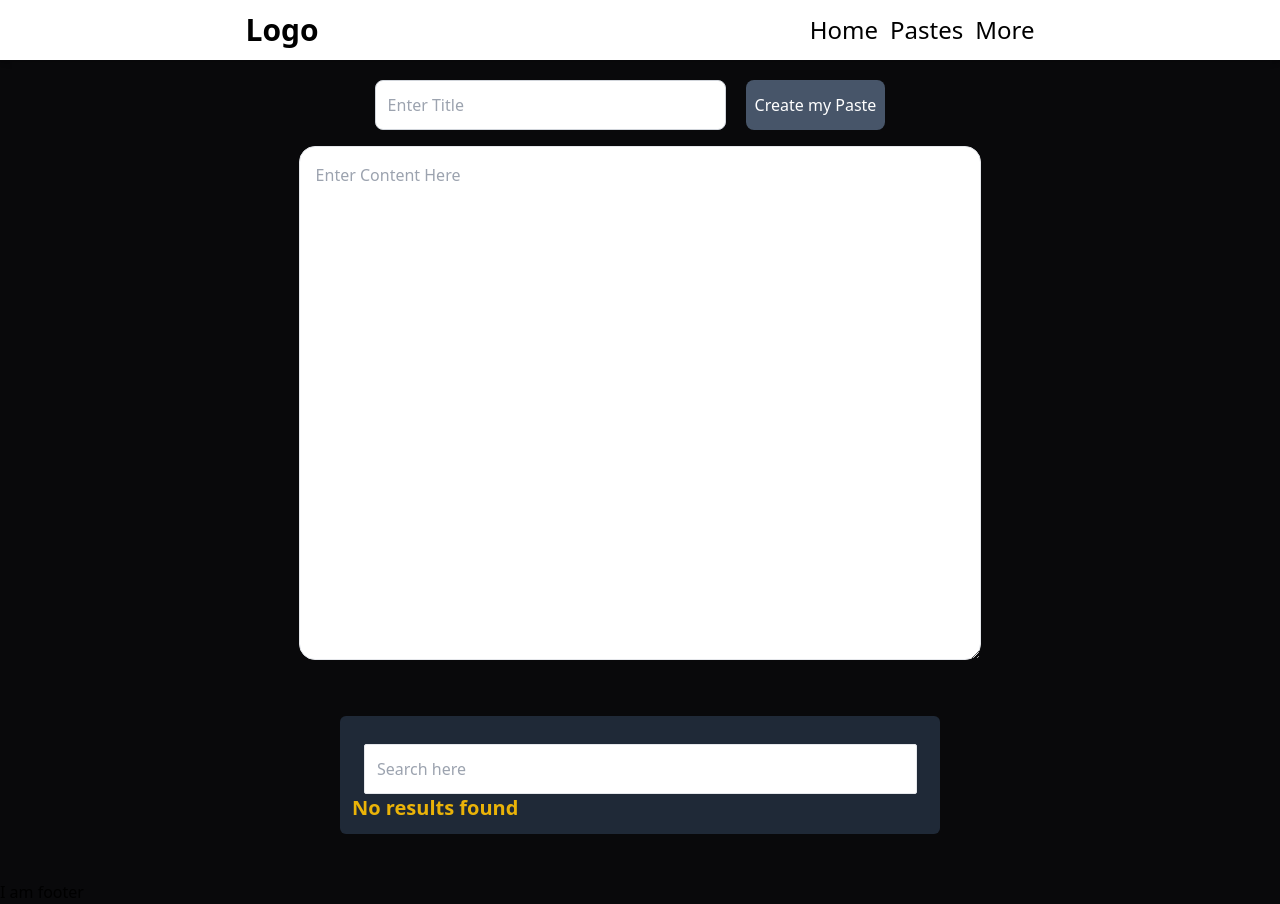
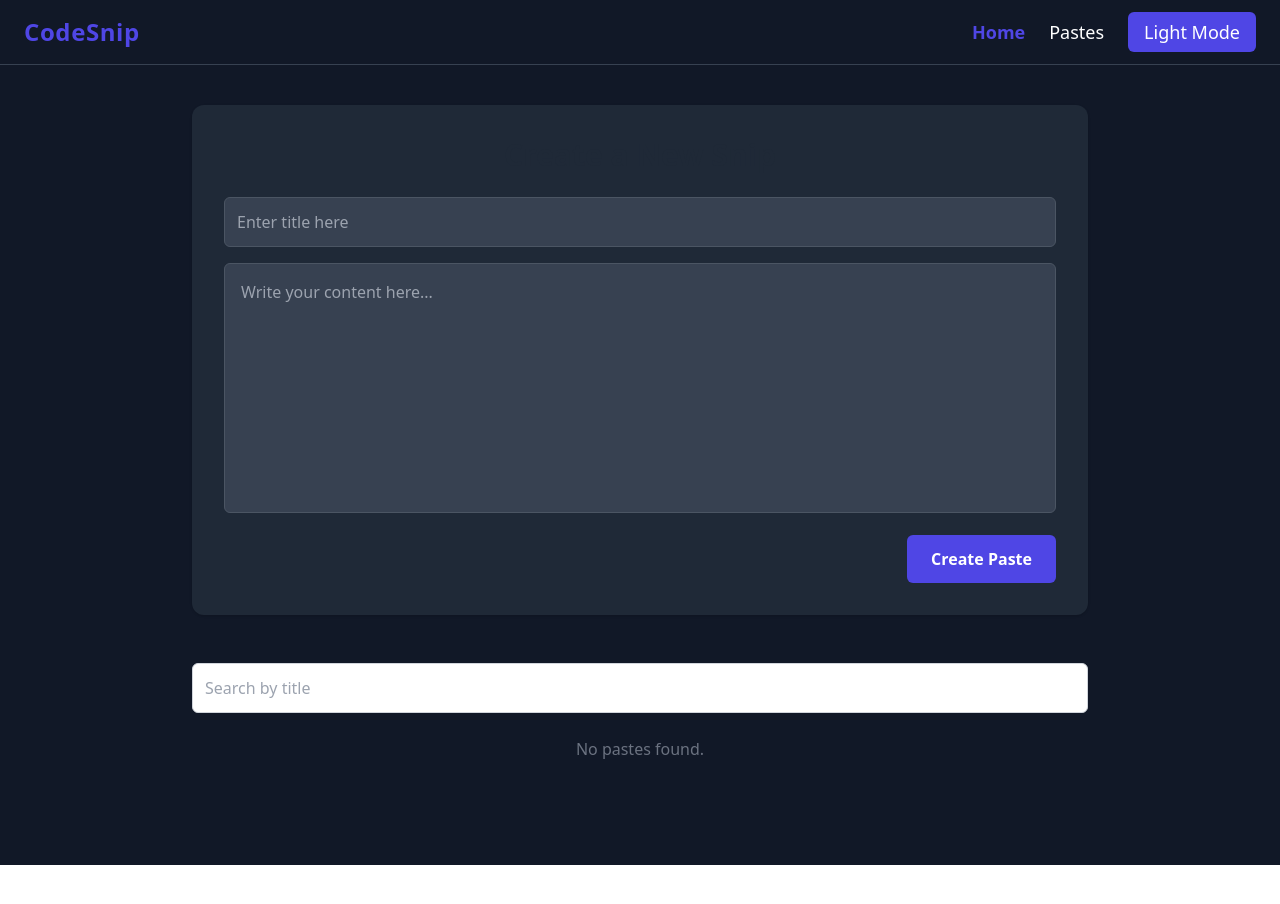
Before and after one commit to ghulamali17/paste-app, a React (Vite) app: page / in a window 1280 px wide. Shown: the top 904 px of the page. After the commit the page ends 865 px from the top, so only its background shows below. Built offline with nearby package versions, Linux system fonts and the light colour scheme.

Commit message:
Update UI styles and layout for Home and Navbar components

```diff
--- a/src/App.css
+++ b/src/App.css
@@ -1,3 +1,3 @@
-body{
-    background-color: #09090B;
+body {
+  transition: background 0.3s ease, color 0.3s ease;
 }
--- /dev/null
+++ b/src/Redux/ThemeSlice.js
@@ -0,0 +1,19 @@
+// Redux/ThemeSlice.js
+import { createSlice } from "@reduxjs/toolkit";
+
+const initialState = {
+  mode: "dark", // or 'dark'
+};
+
+const themeSlice = createSlice({
+  name: "theme",
+  initialState,
+  reducers: {
+    toggleTheme: (state) => {
+      state.mode = state.mode === "light" ? "dark" : "light";
+    },
+  },
+});
+
+export const { toggleTheme } = themeSlice.actions;
+export default themeSlice.reducer;
--- a/src/Redux/pasteSlice.js
+++ b/src/Redux/pasteSlice.js
@@ -40,6 +40,7 @@ export const pasteSlice = createSlice({
       localStorage.setItem("pastes", JSON.stringify(state.pastes));
       toast.success("Paste Removed");
     },
+
   },
 });
 
--- a/src/Redux/store.js
+++ b/src/Redux/store.js
@@ -1,10 +1,10 @@
 import { configureStore } from "@reduxjs/toolkit";
 import pasteReducer from "./PasteSlice";
+import themeReducer from "./ThemeSlice"; // ✅
 
 export const store = configureStore({
   reducer: {
     paste: pasteReducer,
+    theme: themeReducer, // ✅
   },
 });
-
-export default store;
--- a/src/components/AppLayout.jsx
+++ b/src/components/AppLayout.jsx
@@ -1,18 +1,18 @@
-import React from 'react'
-import Navbar from './Navbar'
-import { Outlet } from 'react-router-dom'
-import Footer from './Footer'
+// components/AppLayout.jsx
+import React from "react";
+import { Outlet } from "react-router-dom";
+import Navbar from "./Navbar";
+import { useSelector } from "react-redux";
 
 function AppLayout() {
+  const theme = useSelector((state) => state.theme.mode); // light or dark
+
   return (
-    <div>
-      <Navbar/>
-      <main>
-        <Outlet/>
-      </main>
-      <Footer/>
+    <div className={theme === "dark" ? "bg-gray-900 text-white min-h-screen" : "bg-white text-black min-h-screen"}>
+      <Navbar />
+      <Outlet />
     </div>
-  )
+  );
 }
 
-export default AppLayout
+export default AppLayout;
--- a/src/components/Footer.jsx
+++ b/src/components/Footer.jsx
@@ -3,7 +3,7 @@ import React from 'react'
 function Footer() {
   return (
     <div>
-      <h1>I am footer</h1>
+
     </div>
   )
 }
--- a/src/components/Home.jsx
+++ b/src/components/Home.jsx
@@ -10,75 +10,96 @@ function Home() {
   const [value, setValue] = useState("");
   const { id: pasteId } = useParams();
   const dispatch = useDispatch();
+  const allPaste = useSelector((state) => state.paste.pastes);
+  const theme = useSelector((state) => state.theme.mode); // <- theme access
 
-  const allPaste = useSelector((state) => state.paste.pastes);
+  useEffect(() => {
+    if (pasteId) {
+      const paste = allPaste.find((p) => p._id === pasteId);
+      if (paste) {
+        setTitle(paste.title);
+        setValue(paste.content);
+      }
+    }
+  }, [pasteId, allPaste]);
 
   const createPaste = () => {
+    if (!title.trim() || !value.trim()) {
+      toast.error("Title and content are required.");
+      return;
+    }
+
     const paste = {
-      title: title,
-      content: value,
+      title: title.trim(),
+      content: value.trim(),
       _id: pasteId || Date.now().toString(36),
       createdAt: new Date().toISOString(),
     };
 
     if (pasteId) {
-      // Update paste
-      if (title === "" || value === "") {
-        toast.error("All should be filled");
+      dispatch(updateToPaste(paste));
     } else {
-        dispatch(updateToPaste(paste));
-      }
-    } else {
-      if (title === "" || value === "") {
-        toast.error("All should be filled");
-      } else {
-        // Create new paste
       dispatch(addToPaste(paste));
       setTitle("");
       setValue("");
     }
-    }
   };
 
-  useEffect(() => {
-    if (pasteId) {
-      const paste = allPaste.find((p) => p._id === pasteId);
-      setTitle(paste.title);
-      setValue(paste.content);
-    }
-  }, [pasteId]);
+  return (
+    <div
+      className={`min-h-screen py-10 px-4 ${
+        theme === "dark" ? "bg-gray-900 text-white" : "bg-gray-50 text-black"
+      }`}
+    >
+      <div
+        className={`max-w-4xl mx-auto p-8 rounded-xl shadow ${
+          theme === "dark" ? "bg-gray-800" : "bg-white"
+        }`}
+      >
+        <h1 className="text-3xl font-bold mb-6 text-center">
+          <h1 className="text-3xl font-bold text-gray-800 mb-6 text-center">
+            {pasteId ? "Edit Snip" : "Create a New Snip"}
+          </h1>
+        </h1>
 
-  return (
-    <div className="max-w-[1170px] mt-5 mx-auto h-screen place-content-between">
-    <div className="title  flex justify-center">
+        <div className="space-y-4">
           <input
             type="text"
-       className="border border-gray-300  w-[30%] rounded-lg p-3 focus:outline-none focus:ring-2 focus:ring-primaryColor"
-        placeholder="Enter Title"
+            className={`w-full border rounded-md p-3 focus:ring-2 focus:outline-none ${
+              theme === "dark"
+                ? "bg-gray-700 border-gray-600 text-white focus:ring-indigo-400"
+                : "border-gray-300 text-gray-700 focus:ring-indigo-500"
+            }`}
+            placeholder="Enter title here"
             value={title}
             onChange={(e) => setTitle(e.target.value)}
           />
+          <textarea
+            className={`w-full h-[250px] border rounded-md p-4 resize-none focus:ring-2 focus:outline-none ${
+              theme === "dark"
+                ? "bg-gray-700 border-gray-600 text-white focus:ring-indigo-400"
+                : "border-gray-300 text-gray-700 focus:ring-indigo-500"
+            }`}
+            placeholder="Write your content here..."
+            value={value}
+            onChange={(e) => setValue(e.target.value)}
+          />
+
+          <div className="flex justify-end">
             <button
               onClick={createPaste}
-       className="border border-transparent
-        bg-slate-600 text-white p-2 mx-5 rounded-lg hover:bg-slate-700 "
+              className="bg-indigo-600 text-white font-semibold px-6 py-3 rounded-md hover:bg-indigo-700 transition"
             >
-        {pasteId ? "Update Paste" : "Create my Paste"}
+              {pasteId ? "Update Paste" : "Create Paste"}
             </button>
           </div>
+        </div>
+      </div>
 
-      {/* Text area */}
-      <div className="flex flex-col items-center justify-center space-y-4 p-4">
-        {/* <div className="textarea-head bg-[#333333] h-8 w-[60%]"></div> */}
-        <textarea
-          value={value}
-          placeholder="Enter Content Here"
-          onChange={(e) => setValue(e.target.value)}
-          rows={20}
-          className=" rounded-2xl w-[60%] p-4 border"
-        ></textarea>
+      {/* List of Pastes */}
+      <div className="mt-12">
+        <Paste />
       </div>
-      <Paste/>
     </div>
   );
 }
--- a/src/components/Navbar.jsx
+++ b/src/components/Navbar.jsx
@@ -1,26 +1,64 @@
-import React from "react";
+import React, { useEffect } from "react";
 import { NavLink } from "react-router-dom";
+import { useDispatch, useSelector } from "react-redux";
+import { toggleTheme } from "../Redux/ThemeSlice";
 
 function Navbar() {
+  const dispatch = useDispatch();
+  const theme = useSelector((state) => state.theme.mode);
+
+  useEffect(() => {
+    const root = window.document.documentElement;
+    if (theme === "dark") {
+      root.classList.add("dark");
+    } else {
+      root.classList.remove("dark");
+    }
+  }, [theme]);
+
   return (
-    <div>
-      <nav className="flex justify-around h-[60px] text-black items-center shadow-md bg-white">
-        <div className="logo font-bold text-3xl ">
-          <h1>Logo</h1>
+    <nav className="flex justify-between items-center px-6 py-3 bg-white dark:bg-gray-900 dark:text-white border-b border-gray-200 dark:border-gray-700">
+      {/* Logo */}
+      <div className="text-2xl font-extrabold text-indigo-600 tracking-wide">
+        CodeSnip
       </div>
-        <ul className="flex gap-3 text-2xl ">
+
+      {/* Navigation links */}
+      <ul className="flex gap-6 text-lg items-center">
         <li>
-            <NavLink to={"/"}>Home</NavLink>
+          <NavLink
+            to="/"
+            className={({ isActive }) =>
+              `hover:text-indigo-600 transition ${
+                isActive ? "text-indigo-600 font-semibold" : ""
+              }`
+            }
+          >
+            Home
+          </NavLink>
         </li>
         <li>
-            <NavLink to={"/paste"}>Pastes</NavLink>
+          <NavLink
+            to="/paste"
+            className={({ isActive }) =>
+              `hover:text-indigo-600 transition ${
+                isActive ? "text-indigo-600 font-semibold" : ""
+              }`
+            }
+          >
+            Pastes
+          </NavLink>
         </li>
         <li>
-            <NavLink to={"/"}>More</NavLink>
+          <button
+            onClick={() => dispatch(toggleTheme())}
+            className="bg-indigo-600 text-white px-4 py-1.5 rounded-md hover:bg-indigo-700 transition"
+          >
+            {theme === "light" ? "Dark Mode" : "Light Mode"}
+          </button>
         </li>
       </ul>
     </nav>
-    </div>
   );
 }
 
--- a/src/components/Paste.jsx
+++ b/src/components/Paste.jsx
@@ -1,102 +1,115 @@
 import React, { useState } from "react";
 import { useDispatch, useSelector } from "react-redux";
 import { removeFromPaste } from "../Redux/PasteSlice";
-import { toast } from "react-hot-toast";
-import { useNavigate } from "react-router-dom";
-import { Link, useSearchParams } from "react-router-dom";
+import { Link } from "react-router-dom";
+import { toast } from "react-hot-toast";           // ← import toast
 
 function Paste() {
   const pastes = useSelector((state) => state.paste.pastes);
   const [searchTerm, setSearchTerm] = useState("");
   const dispatch = useDispatch();
-  const [searchParams, setSearchParams] = useSearchParams();
 
-  const pasteId = searchParams.get("pasteId");
-
-  // Filter search term
   const filteredData = pastes.filter((paste) =>
     paste.title.toLowerCase().includes(searchTerm.toLowerCase())
   );
 
-  // Delete handler
-  const deleteHandler = (pasteId) => {
-    dispatch(removeFromPaste(pasteId));
+  const handleDelete = (id) => {
+    dispatch(removeFromPaste(id));
   };
 
-  // Copy handler
-  const handleCopy = (content) => {
-    navigator.clipboard.writeText(content || "");
+  const handleCopy = async (text) => {
+    if (!text) {
+      toast.error("Nothing to copy!");
+      return;
+    }
+
+    try {
+      if (navigator.clipboard && window.isSecureContext) {
+        // Modern API in secure context
+        await navigator.clipboard.writeText(text);
+      } else {
+        // Fallback for insecure contexts
+        const textarea = document.createElement("textarea");
+        textarea.value = text;
+        textarea.style.position = "fixed";  // avoid reflow
+        textarea.style.top = "-1000px";
+        document.body.appendChild(textarea);
+        textarea.focus();
+        textarea.select();
+        document.execCommand("copy");
+        document.body.removeChild(textarea);
+      }
       toast.success("Text copied to clipboard!");
+    } catch (err) {
+      console.error("Copy failed:", err);
+      toast.error("Failed to copy");
+    }
   };
 
-  // Convert date
-  const formatDate = (dateString) => {
-    const date = new Date(dateString);
-    return `${date.getDate()} ${date.toLocaleString("default", {
+  const formatDate = (date) =>
+    new Date(date).toLocaleDateString("en-US", {
+      day: "numeric",
       month: "short",
-    })}, ${date.getFullYear()}`;
-  };
+      year: "numeric",
+    });
 
   return (
-    <div className="h-screen max-w-[1170px] mx-auto text-white">
-
-      {/* Display pastes */}
-      <div className="bg-gray-800 mt-10 max-w-[600px]  rounded-md mx-auto p-3">
+    <div className="max-w-4xl mx-auto mt-6">
       <input
-        type="search"
-        className="border text-black  rounded-sm w-[96%] p-3 mt-4 mx-3 "
-        placeholder="Search here"
+        type="text"
+        placeholder="Search by title"
+        className="w-full border text-black border-gray-300 p-3 rounded-md mb-6"
         onChange={(e) => setSearchTerm(e.target.value)}
       />
+
       {filteredData.length > 0 ? (
-          filteredData.map((paste, index) => (
-            <div key={index}>
-              <div className="bg-slate-600 rounded-lg p-9 mt-4">
-                <h3 className="text-xl font-bold ">{paste.title}</h3>
-                <p>{`${paste.content.substring(0, 100)}.....`}</p>
-                <p className="text-xl text-end">
+        filteredData.map((paste) => (
+          <div
+            key={paste._id}
+            className="bg-white rounded-lg shadow p-6 mb-4 border border-gray-200"
+          >
+            <div className="flex justify-between items-center mb-2">
+              <h3 className="text-xl font-semibold text-gray-800">
+                {paste.title}
+              </h3>
+              <span className="text-sm text-gray-500">
                 {formatDate(paste.createdAt)}
+              </span>
+            </div>
+            <p className="text-gray-600 mb-4 line-clamp-3">
+              {paste.content.substring(0, 120)}...
             </p>
-                <div className="buttons flex justify-evenly">
+            <div className="flex flex-wrap gap-2">
               <Link
-                    className="bg-green-500 text-white py-2 px-4 rounded hover:bg-green-700"
                 to={`/pastes/${paste._id}`}
+                className="bg-indigo-600 text-white px-4 py-2 rounded hover:bg-indigo-700"
               >
                 Edit
               </Link>
-
               <Link
                 to={`/pastes/${paste._id}/view`}
-                    className="bg-blue-500 text-white py-2 px-4 rounded hover:bg-blue-700"
+                className="bg-blue-600 text-white px-4 py-2 rounded hover:bg-blue-700"
               >
                 View
               </Link>
-
               <button
-                    onClick={() => deleteHandler(paste._id)}
-                    className="bg-red-500 text-white py-2 px-4 rounded shadow-lg hover:shadow-xl"
+                onClick={() => handleDelete(paste._id)}
+                className="bg-red-600 text-white px-4 py-2 rounded hover:bg-red-700"
               >
                 Delete
               </button>
-
               <button
                 onClick={() => handleCopy(paste.content)}
-                    className="bg-blue-500 text-white py-2 px-4 rounded shadow-lg hover:shadow-xl"
+                className="bg-green-600 text-white px-4 py-2 rounded hover:bg-green-700"
               >
                 Copy
               </button>
-
-                  <button className="bg-blue-500 text-white py-2 px-4 rounded shadow-lg hover:shadow-xl">
-                    Share
-                  </button>
-                </div>
             </div>
           </div>
         ))
       ) : (
-          <p className="text-xl font-bold text-yellow-500">No results found</p>
+        <p className="text-gray-500 text-center">No pastes found.</p>
       )}
-      </div>
     </div>
   );
 }
--- a/src/components/ViewPaste.jsx
+++ b/src/components/ViewPaste.jsx
@@ -9,27 +9,48 @@ function ViewPaste() {
   const pasteToShow = allPaste.find((paste) => paste._id === id);
 
   if (!pasteToShow) {
-    return <div>Paste not found</div>;
+    return (
+      <div className="min-h-screen flex items-center justify-center text-gray-600 dark:text-gray-300 dark:bg-gray-900">
+        <p className="text-xl">Paste not found.</p>
+      </div>
+    );
   }
 
   return (
-    <div className="max-w-[1170px] mx-auto h-screen place-content-between">
-      {/* Text area */}
+    <div className="min-h-screen bg-gray-50 dark:bg-gray-900 py-12 px-4">
+      <div className="max-w-4xl mx-auto bg-white dark:bg-gray-800 p-8 rounded-xl shadow-md">
+        <h1 className="text-3xl font-bold text-gray-800 dark:text-white mb-6 text-center">View Paste</h1>
+
+        <div className="space-y-6">
           <div>
+            <label className="block text-gray-600 dark:text-gray-300 mb-2 font-medium">Title</label>
             <input
               type="text"
-          className="border mt-4 w-[50%] rounded p-3"
-          placeholder="Enter Title"
               value={pasteToShow.title}
               disabled
+              className="w-full border border-gray-300 dark:border-gray-700 p-3 rounded-md bg-gray-100 dark:bg-gray-700 text-gray-700 dark:text-gray-200 cursor-not-allowed"
             />
+          </div>
+
+          <div>
+            <label className="block text-gray-600 dark:text-gray-300 mb-2 font-medium">Content</label>
             <textarea
               value={pasteToShow.content}
-          placeholder="Enter Content Here"
-          rows={20}
-          className="mt-4 rounded-2xl w-[60%] p-4 border"
+              rows={15}
               disabled
-        ></textarea>
+              className="w-full border border-gray-300 dark:border-gray-700 p-4 rounded-md bg-gray-100 dark:bg-gray-700 text-gray-700 dark:text-gray-200 cursor-not-allowed resize-none"
+            />
+          </div>
+
+          <p className="text-right text-sm text-gray-500 dark:text-gray-400">
+            Created on:{" "}
+            {new Date(pasteToShow.createdAt).toLocaleDateString("en-US", {
+              day: "numeric",
+              month: "short",
+              year: "numeric",
+            })}
+          </p>
+        </div>
       </div>
     </div>
   );
--- a/tailwind.config.js
+++ b/tailwind.config.js
@@ -1,5 +1,6 @@
 /** @type {import('tailwindcss').Config} */
 export default {
+   darkMode: "class",
   content: ["./index.html", "./src/**/*.{js,ts,jsx,tsx}"],
   theme: {
     extend: {},
```
Lines whose indentation alone changed are shown as unchanged.
